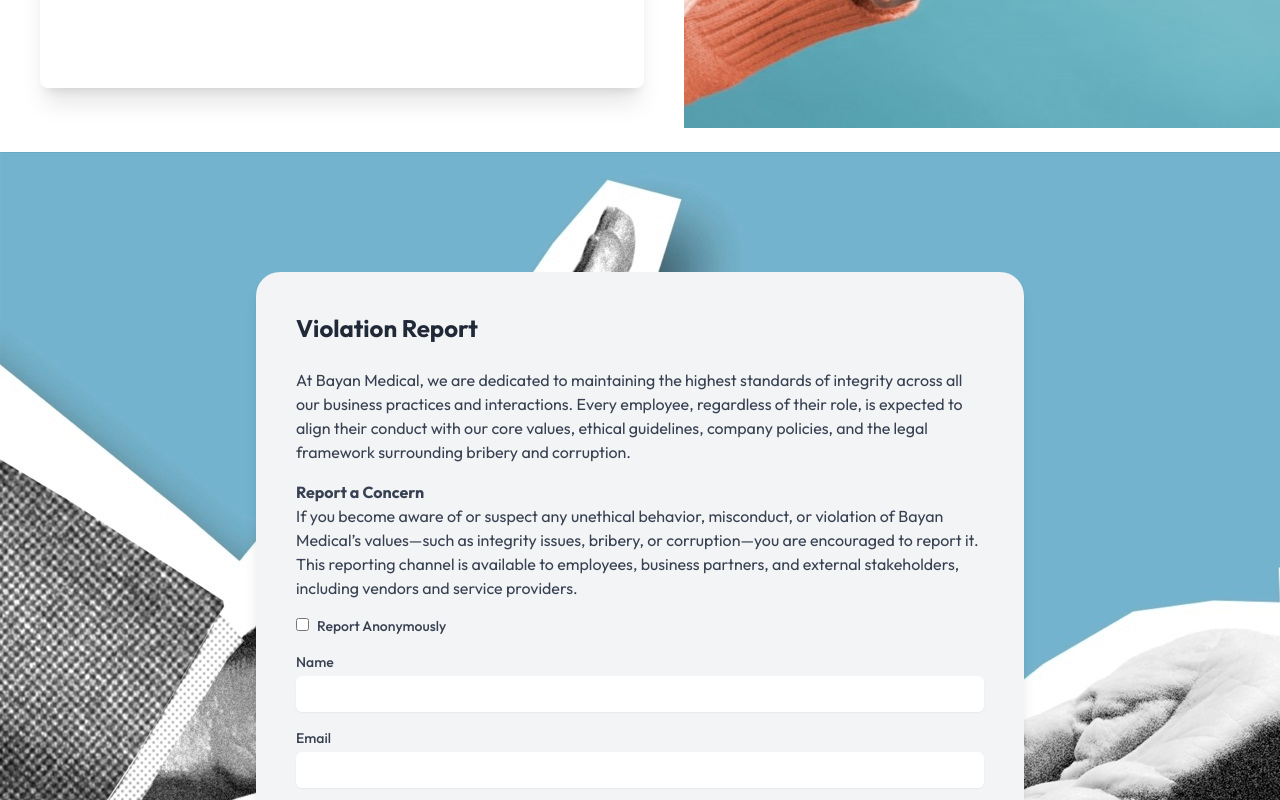
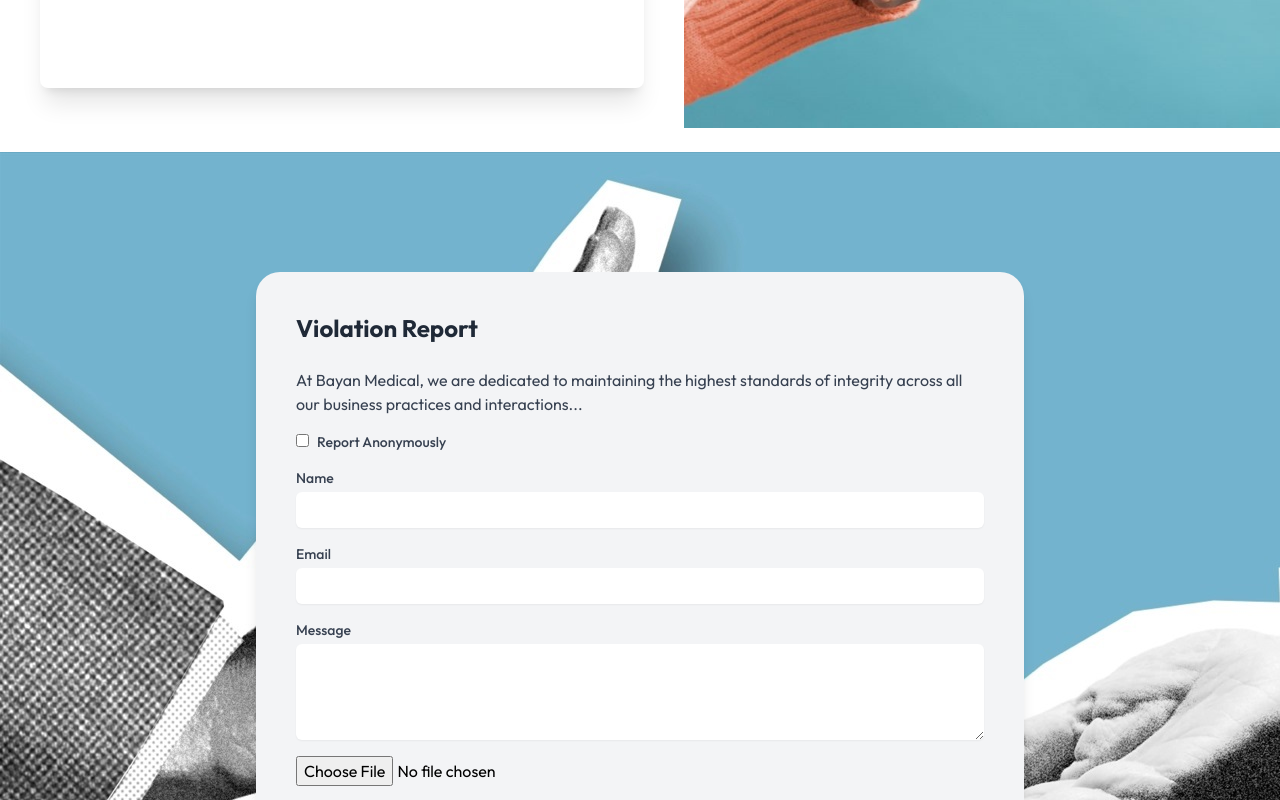
Before and after one commit to bass3fas/bayan-website, a Next.js app in the folder bayan-web/: page / in a window 1280 px wide. Shown: the part 3112-3912 px from the top of the page. Built offline with nearby package versions, Linux system fonts and the light colour scheme.

Commit message:
file upload added to the report finally

```diff
--- a/bayan-web/components/FileUploader.tsx
+++ b/bayan-web/components/FileUploader.tsx
@@ -1,10 +1,11 @@
 "use client";
 import axios from 'axios';
 import { ChangeEvent, useState } from 'react';
+import FileUploaderProps from '@/interfaces';
 
 type UploadStatus = 'idle' | 'uploading' | 'success' | 'error';
 
-export default function FileUploader() {
+export default function FileUploader({ onFileUpload }: FileUploaderProps) {
   const [file, setFile] = useState<File | null>(null);
   const [status, setStatus] = useState<UploadStatus>('idle');
   const [uploadProgress, setUploadProgress] = useState(0);
@@ -38,13 +39,12 @@ export default function FileUploader() {
       });
 
       if (response.data.success) {
-        console.log('File uploaded successfully:', response.data.link);
         setStatus('success');
+        onFileUpload(response.data.link); // Pass the file link to the parent
       } else {
         throw new Error('Upload failed');
       }
     } catch (error) {
-      console.error('Upload error:', error);
       setStatus('error');
       setUploadProgress(0);
     }
--- a/bayan-web/components/ViolationReport.tsx
+++ b/bayan-web/components/ViolationReport.tsx
@@ -8,6 +8,7 @@ export default function ViolationReport() {
   const [isAnonymous, setIsAnonymous] = useState(false);
   const [isSubmitted, setIsSubmitted] = useState(false);
   const [countdown, setCountdown] = useState(5);
+  const [fileLink, setFileLink] = useState<string | null>(null); // Add state for the file link
   const router = useRouter();
 
   const handleCheckboxChange = () => {
@@ -21,7 +22,7 @@ export default function ViolationReport() {
       name: formData.get('name'),
       email: formData.get('email'),
       message: formData.get('message'),
-      file: formData.get('file'),
+      file: fileLink, // Use the uploaded file link
       anonymous: isAnonymous,
     };
 
@@ -63,6 +64,10 @@ export default function ViolationReport() {
     }
   }, [isSubmitted, router]);
 
+  const handleFileUpload = (fileUrl: string) => {
+    setFileLink(fileUrl); // Set the file link when the file is uploaded
+  };
+
   return (
     <section className="relative p-20" id="violation-report" style={{ backgroundImage: "url('/assets/images/violation.jpeg')" }}>
       <div className="bg-gray-100 shadow-lg p-10 max-w-3xl mx-auto mt-10 rounded-3xl">
@@ -75,12 +80,7 @@ export default function ViolationReport() {
           <>
             <h2 className="text-2xl font-bold text-gray-800 mb-6">Violation Report</h2>
             <p className="text-gray-700 mb-4">
-              At Bayan Medical, we are dedicated to maintaining the highest standards of integrity across all our business practices and interactions. Every employee, regardless of their role, is expected to align their conduct with our core values, ethical guidelines, company policies, and the legal framework surrounding bribery and corruption.
-            </p>
-            <p className="text-gray-700 mb-4">
-              <strong>Report a Concern</strong>
-              <br />
-              If you become aware of or suspect any unethical behavior, misconduct, or violation of Bayan Medical’s values—such as integrity issues, bribery, or corruption—you are encouraged to report it. This reporting channel is available to employees, business partners, and external stakeholders, including vendors and service providers.
+              At Bayan Medical, we are dedicated to maintaining the highest standards of integrity across all our business practices and interactions...
             </p>
 
             <form className="space-y-4" onSubmit={handleSubmit}>
@@ -125,7 +125,7 @@ export default function ViolationReport() {
                   className="mt-1 block w-full border-gray-300 rounded-md shadow-sm focus:ring-blue-500 focus:border-blue-500 sm:text-sm p-2"
                 ></textarea>
               </label>
-              <FileUploader />
+              <FileUploader onFileUpload={handleFileUpload} />
               <button type="submit" className="w-full bg-blue-500 text-white py-2 px-4 rounded-md shadow-sm hover:bg-blue-600 focus:outline-none focus:ring-2 focus:ring-offset-2 focus:ring-blue-500">Submit</button>
             </form>
           </>
--- a/bayan-web/interfaces/index.ts
+++ b/bayan-web/interfaces/index.ts
@@ -4,3 +4,7 @@ export interface PartnerProps {
     brief: string;
     logo: string;
 }
+
+export interface FileUploaderProps {
+    onFileUpload: (filePath: string) => void;
+}
```
Also changed, not shown: bayan-web/constants/reports.json (+9 -0 lines).
